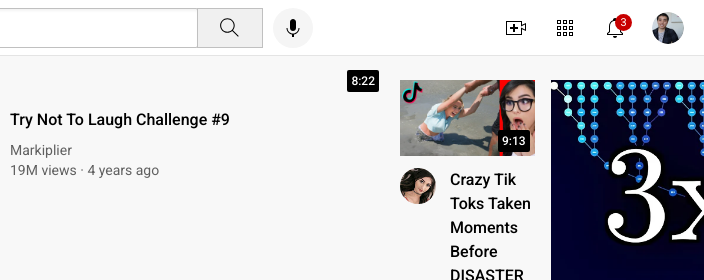
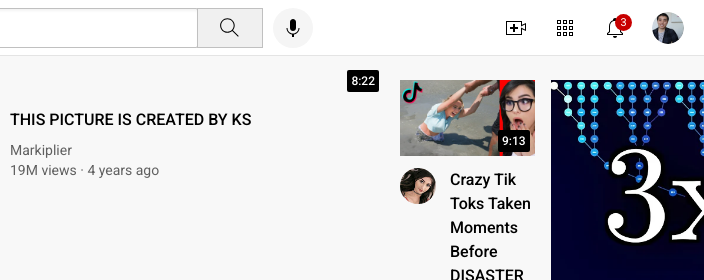
Before and after one commit to Rajesh510/RCOMPCLASSES, a plain HTML site: page index.html in a window 1280 px wide. Shown: the top 280 px of the page, 576-1280 px from the left. Drawn offline with Linux system fonts and the light colour scheme.

Commit message:
Update index.html

```diff
--- a/index.html
+++ b/index.html
@@ -111,7 +111,7 @@
             </div>
             <div class="video-info">
               <p class="video-title">
-                Try Not To Laugh Challenge #9
+                THIS PICTURE IS CREATED BY KS
               </p>
               <p class="video-author">
                 Markiplier
```
